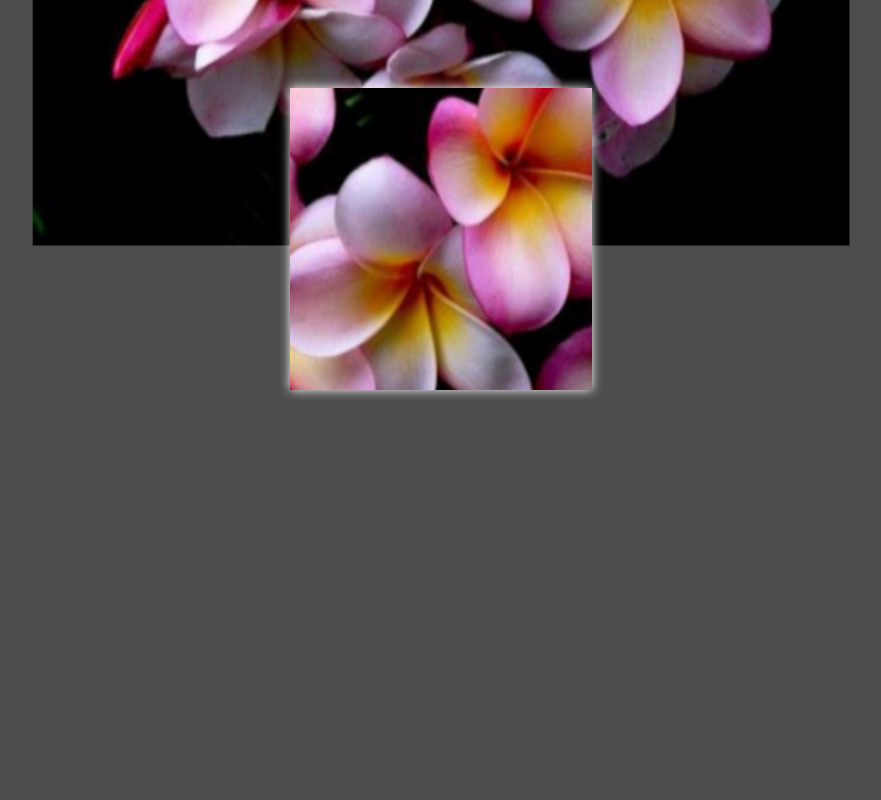
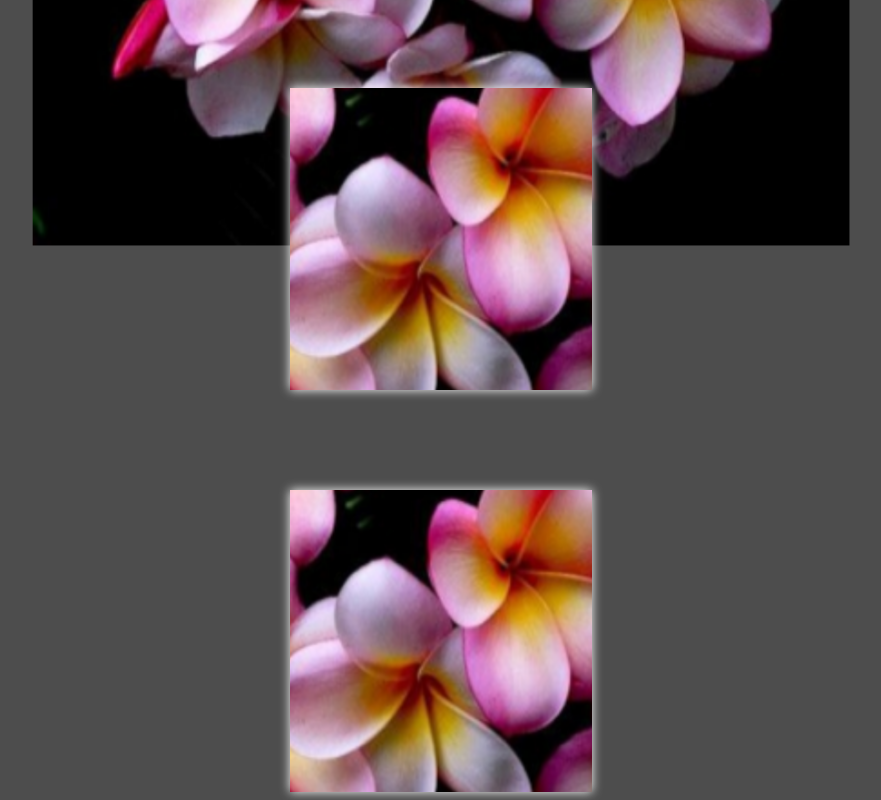
Before and after one commit to AminAzGol/Image-slider-package, a plain HTML site: page Sliders/index.html in a window 1280 px wide. Shown: the part 414-1214 px from the top of the page, without its empty margins (199-1080 px from the left). Before the commit the page ends 812 px from the top, so only its background shows below. Drawn offline with Linux system fonts and the light colour scheme.

Commit message:
commit the third slider

```diff
--- a/Sliders/index.html
+++ b/Sliders/index.html
@@ -26,5 +26,14 @@
             <div class="image"><a href="#"><img src="5.jpg" alt=""></a></div>
     </div>
   </div>
+  <div class="parent-3d3">
+    <div class="image-slider3">
+            <div class="image"><a href="#"><img src="1.jpg" alt="#"></a></div>
+            <div class="image"><a href=""><img src="2.jpg" alt=""></a></div>
+             <div class="image"><a href="#"><img src="3.jpg" alt=""></a></div>
+             <div class="image"><a href="#"><img src="4.jpg" alt=""></a></div>
+            <div class="image"><a href="#"><img src="5.jpg" alt=""></a></div>
+    </div>
+  </div>
 </body>
 </html>
--- a/Sliders/style.css
+++ b/Sliders/style.css
@@ -132,3 +132,72 @@ body {
 .parent-3d2 .image:nth-child(5) {
   -webkit-animation-delay: 20s;
 }
+
+.parent-3d3 {
+  -webkit-perspective: 0px;
+  overflow: hidden;
+  margin: 100px auto 0 auto;
+  display: table;
+  box-shadow: 0px 0px 10px white;
+}
+
+.parent-3d3 .image-slider3 {
+  width: 300px;
+  height: 300px;
+  -webkit-transform-style: preserve-3d;
+  border: 1px solid white;
+  box-shadow: 0px 0px 10px white;
+
+
+}
+
+.parent-3d3 .image {
+  width: inherit;
+  height: inherit;
+  position: absolute;
+  left: 0;
+  top: 0;
+  transform: translatey(-300px);
+  -webkit-animation-name: spin;
+  -webkit-animation-duration: 25s;
+  -webkit-animation-iteration-count: infinite;
+  -webkit-animation-timing-function: linear;
+  -webkit-background-size: ;
+}
+
+.parent-3d3 .image a,img {
+  width: inherit;
+  height: inherit;
+}
+.parent-3d3 @-webkit-keyframes spin {
+  2%{
+    transform: translatez(1px)
+  }
+  4%{
+    transform: translatez(-1px)
+  }
+  100%{
+    transform: translatez(-2px)
+  }
+
+}
+
+.parent-3d3 .image:nth-child(1) {
+  -webkit-animation-delay: 0s;
+  color: red;
+}
+.parent-3d3 .image:nth-child(2) {
+-webkit-animation-delay: 5s;
+  color: yellow;
+}
+.parent-3d3 .image:nth-child(3) {
+-webkit-animation-delay: 10s;
+  color: green;
+}
+.parent-3d3 .image:nth-child(4) {
+ -webkit-animation-delay: 15s;
+  color: magenta;
+}
+.parent-3d3  .image:nth-child(5) {
+  -webkit-animation-delay: 20s;
+}
```
